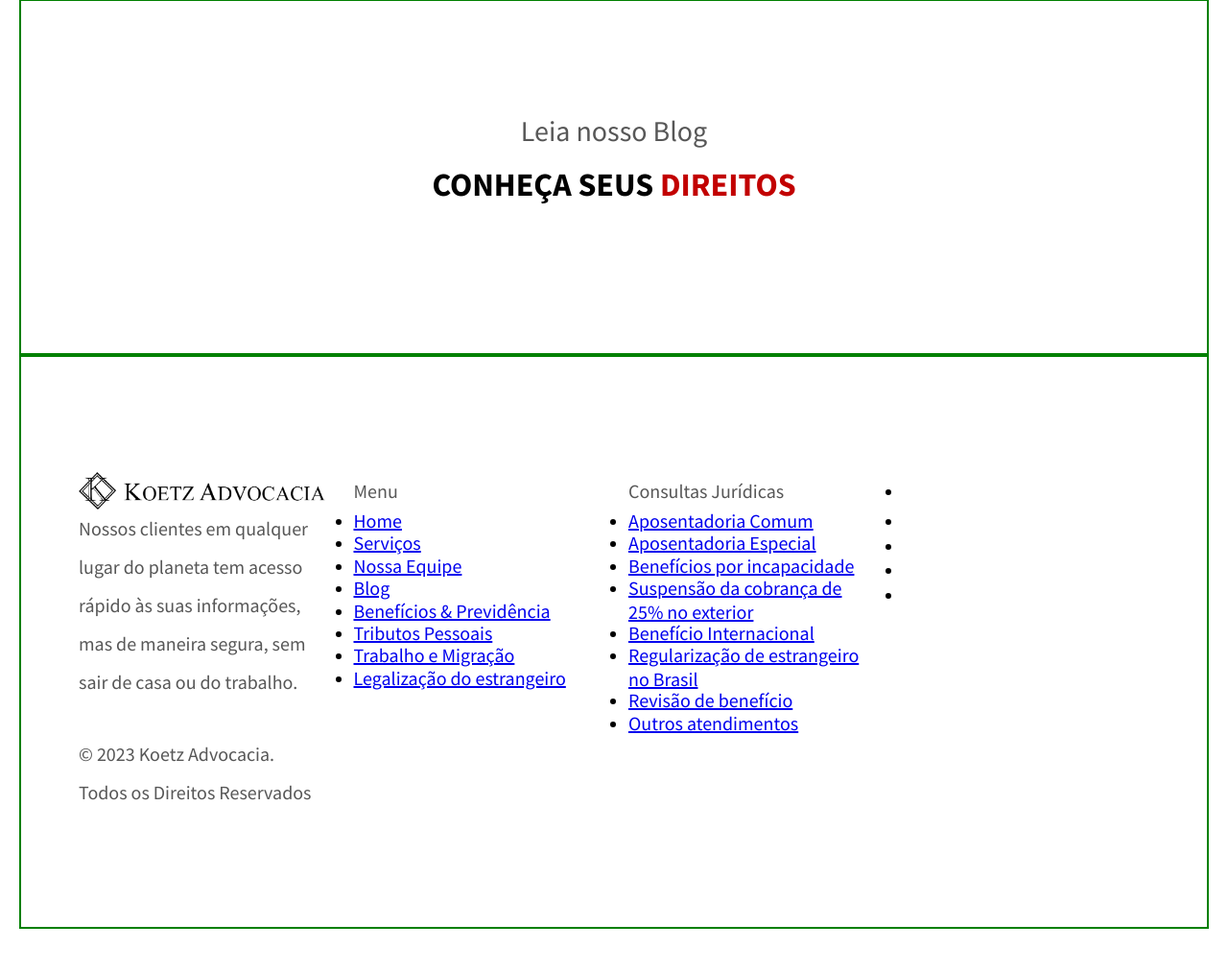
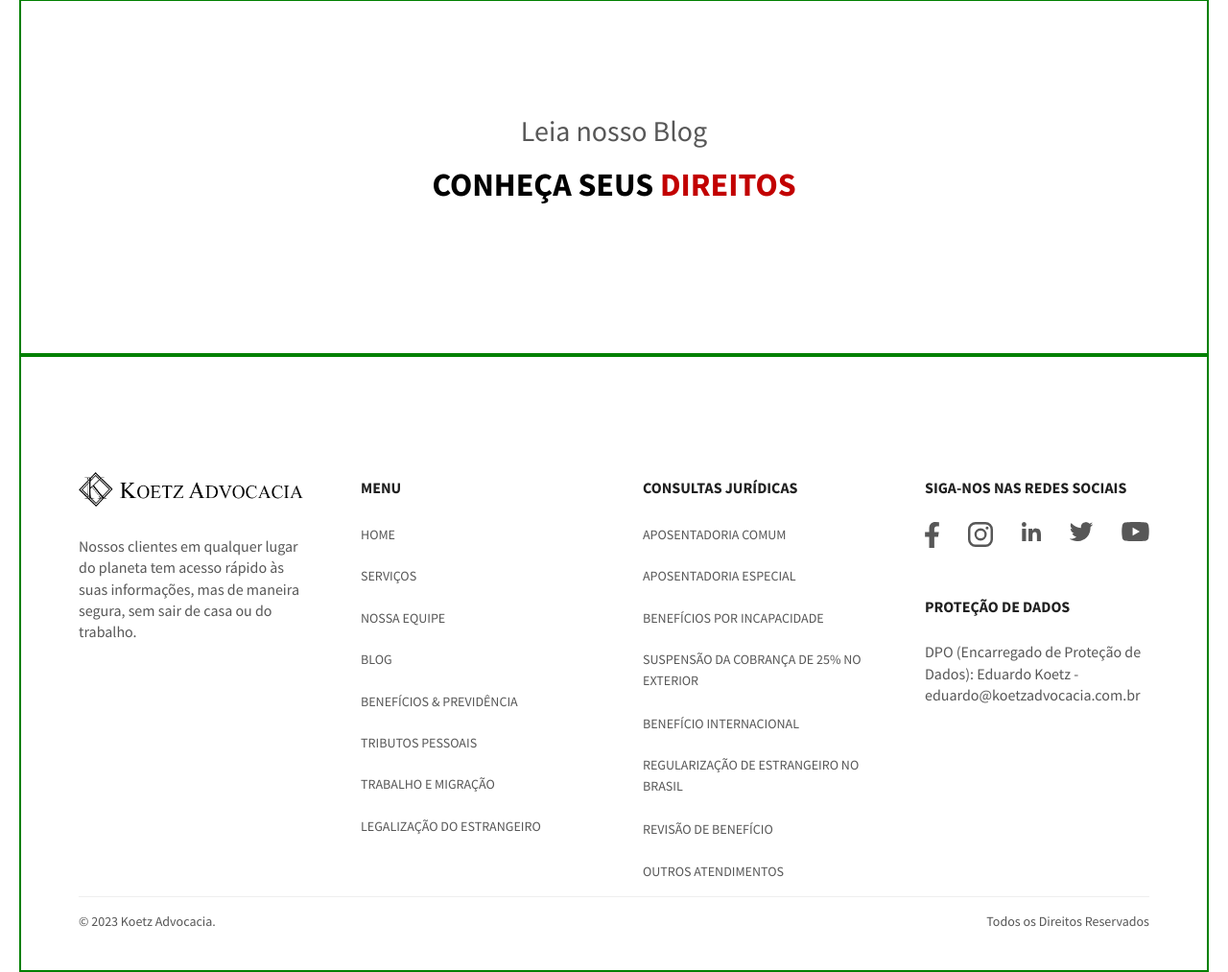
Before and after one commit to combizera/koetz-adv, a PHP site: page / in a window 1280 px wide. Shown: the part 4188-5201 px from the top of the page at 96% size. Before the commit the page ends 5156 px from the top, so only its background shows below. Run offline with PHP 8.4, Linux system fonts and the light colour scheme.

Commit message:
css footer

```diff
--- a/assets/css/elements/_footer.scss
+++ b/assets/css/elements/_footer.scss
@@ -0,0 +1,75 @@
+#footer {
+  padding: 120px 60px 40px 60px;
+  p {
+    font-size: 16px;
+    line-height: 140%;
+  }
+
+  ul {
+    list-style: none;
+    display: flex;
+    flex-direction: column;
+    // gap: 40px;
+    gap: 20px;
+  }
+
+  a {
+    color: inherit;
+    text-decoration: none;
+    text-transform: uppercase;
+    color: $grey-normal;
+    font-size: 14px;
+    &:hover {
+      text-decoration: underline;
+    }
+  }
+
+  .grid-4 {
+    gap: 60px;
+  }
+
+  .footer-tit {
+    font-weight: 700;
+    font-size: 1rem;
+    line-height: 2rem;
+    color: $grey-dark;
+    text-transform: uppercase;
+    // margin-bottom: 40px;
+    margin-bottom: 20px;
+  }
+
+  .footer-logo {
+    img {
+      margin-bottom: 30px;
+    }
+  }
+
+  .footer-dados {
+    display: flex;
+    justify-content: space-between;
+    border-top: 1px solid $grey-light;
+    padding-top: 1rem;
+    margin-top: 1rem;
+
+    p {
+      font-size: 14px;
+    }
+  }
+
+  .footer-sociais {
+    ul {
+      display: flex;
+      justify-content: space-between;
+      flex-direction: row;
+      gap: 0px;
+      margin-bottom: 40px;
+    }
+
+    a {
+      transition: 0.3s ease;
+      &:hover {
+        opacity: 0.5;
+      }
+    }
+  }
+}
--- a/assets/css/style.css
+++ b/assets/css/style.css
@@ -245,6 +245,67 @@ a {
   display: none;
 }
 
+#footer {
+  padding: 120px 60px 40px 60px;
+}
+#footer p {
+  font-size: 16px;
+  line-height: 140%;
+}
+#footer ul {
+  list-style: none;
+  display: flex;
+  flex-direction: column;
+  gap: 20px;
+}
+#footer a {
+  color: inherit;
+  text-decoration: none;
+  text-transform: uppercase;
+  color: #575757;
+  font-size: 14px;
+}
+#footer a:hover {
+  text-decoration: underline;
+}
+#footer .grid-4 {
+  gap: 60px;
+}
+#footer .footer-tit {
+  font-weight: 700;
+  font-size: 1rem;
+  line-height: 2rem;
+  color: #202020;
+  text-transform: uppercase;
+  margin-bottom: 20px;
+}
+#footer .footer-logo img {
+  margin-bottom: 30px;
+}
+#footer .footer-dados {
+  display: flex;
+  justify-content: space-between;
+  border-top: 1px solid #efefef;
+  padding-top: 1rem;
+  margin-top: 1rem;
+}
+#footer .footer-dados p {
+  font-size: 14px;
+}
+#footer .footer-sociais ul {
+  display: flex;
+  justify-content: space-between;
+  flex-direction: row;
+  gap: 0px;
+  margin-bottom: 40px;
+}
+#footer .footer-sociais a {
+  transition: 0.3s ease;
+}
+#footer .footer-sociais a:hover {
+  opacity: 0.5;
+}
+
 .hero {
   background-image: url("./../img/banner.webp");
   background-size: cover;
--- a/index.html
+++ b/index.html
@@ -60,8 +60,8 @@
   <!-- MAIN -->
   <main>
     <!-- HERO -->
-    <section class="hero flex-center container">
-      <div class="hero-txt flex-center">
+    <section class="hero flex-center">
+      <div class="hero-txt flex-center container">
         <h1>Atendemos qualquer pessoa em qualquer lugar do mundo!</h1>
         <a href="#" class="btn btn-pri">Entre em contato</a>
       </div>
@@ -271,7 +271,7 @@
   </main>
 
   <!-- FOOTER -->
-  <footer id="footer" class="container secao">
+  <footer id="footer" class="container">
     <div class="grid-4">
       <div class="footer-logo">
         <img src="./assets/img/icons/logo.png" alt="Logotipo Koetz Advocacia">
@@ -311,15 +311,21 @@
       </div>
 
       <div class="footer-sociais">
+        <p class="footer-tit">Siga-nos nas redes sociais</p>
         <nav>
           <ul>
-            <li><a href="#"><img src="./assets/img/icons/facebook.svg" alt="Ícone do Facebook da Koetz Advocacia"></a></li>
-            <li><a href="#"><img src="./assets/img/icons/instagram.svg" alt="Ícone do Instagram da Koetz Advocacia"></a></li>
-            <li><a href="#"><img src="./assets/img/icons/linkedin.svg" alt="Ícone do Linkedin da Koetz Advocacia"></a></li>
-            <li><a href="#"><img src="./assets/img/icons/twitter.svg" alt="Ícone do Twitter da Koetz Advocacia"></a></li>
-            <li><a href="#"><img src="./assets/img/icons/youtube.svg" alt="Ícone do Youtube da Koetz Advocacia"></a></li>
+            <li><a href="#"><img src="./assets/img/icons/facebook-dark.svg" alt="Ícone do Facebook da Koetz Advocacia"></a></li>
+            <li><a href="#"><img src="./assets/img/icons/instagram-dark.svg" alt="Ícone do Instagram da Koetz Advocacia"></a></li>
+            <li><a href="#"><img src="./assets/img/icons/linkedin-dark.svg" alt="Ícone do Linkedin da Koetz Advocacia"></a></li>
+            <li><a href="#"><img src="./assets/img/icons/twitter-dark.svg" alt="Ícone do Twitter da Koetz Advocacia"></a></li>
+            <li><a href="#"><img src="./assets/img/icons/youtube-dark.svg" alt="Ícone do Youtube da Koetz Advocacia"></a></li>
           </ul>
         </nav>
+        <p class="footer-tit">Proteção de dados</p>
+        <p>DPO (Encarregado de Proteção de
+          Dados): Eduardo Koetz -
+          eduardo@koetzadvocacia.com.br</p>
+
       </div>
     </div>
     <div class="footer-dados">
```
Also changed, not shown: assets/img/icons/facebook-dark.svg (added), assets/img/icons/instagram-dark.svg (added), assets/img/icons/linkedin-dark.svg (added), assets/img/icons/twitter-dark.svg (added), assets/img/icons/youtube-dark.svg (added), 1 other file.
